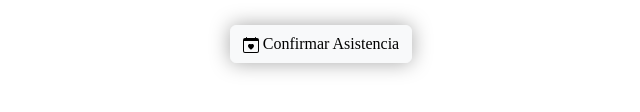
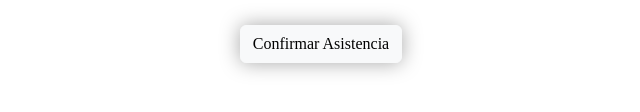
Before and after one commit to AdairKevin/InvitacionTuzos20Septiembre, a plain HTML site: page index.html in a window 1280 px wide. Shown: the part 3846-3958 px from the top of the page, 319-959 px from the left. Drawn offline with nearby package versions, Linux system fonts and the light colour scheme.

Commit message:
Update index.html

```diff
--- a/index.html
+++ b/index.html
@@ -149,20 +149,6 @@
 
         <div class="botones">
           <button type="button" class="btn btn-light">
-            <svg
-              xmlns="http://www.w3.org/2000/svg"
-              width="16"
-              height="16"
-              fill="currentColor"
-              class="bi bi-calendar-heart"
-              viewBox="0 0 16 16"
-            >
-              <path
-                fill-rule="evenodd"
-                d="M4 .5a.5.5 0 0 0-1 0V1H2a2 2 0 0 0-2 2v11a2 2 0 0 0 2 2h12a2 2 0 0 0 2-2V3a2 2 0 0 0-2-2h-1V.5a.5.5 0 0 0-1 0V1H4zM1 14V4h14v10a1 1 0 0 1-1 1H2a1 1 0 0 1-1-1m7-6.507c1.664-1.711 5.825 1.283 0 5.132-5.825-3.85-1.664-6.843 0-5.132"
-              />
-            </svg>
-
             <a href="https://wa.link/8yc4u4">Confirmar Asistencia</a>
           </button>
         </div>
```
